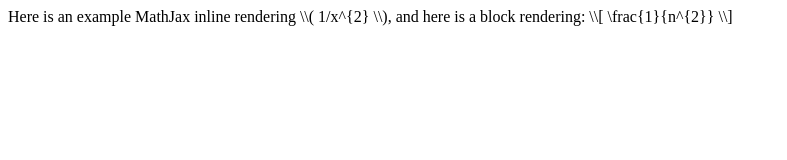
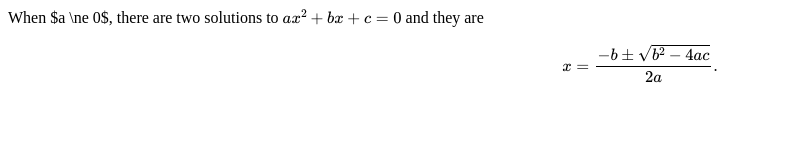
Before and after one commit to mkolod/mkolod.github.io, a plain HTML site: page index.html in a window 1280 px wide. Shown: the whole page, without its empty margins (0-787 px from the left). Drawn offline with nearby package versions, Linux system fonts and the light colour scheme; some packages are replaced by stand-ins of ours.

Commit message:
Update index.html

```diff
--- a/index.html
+++ b/index.html
@@ -8,8 +8,8 @@
 </head>
 
 <body>
-Here is an example MathJax inline rendering \\( 1/x^{2} \\), and here is a block rendering:
-\\[ \frac{1}{n^{2}} \\]
+When $a \ne 0$, there are two solutions to \(ax^2 + bx + c = 0\) and they are
+$$x = {-b \pm \sqrt{b^2-4ac} \over 2a}.$$
 </body>
 
 </html>
```
